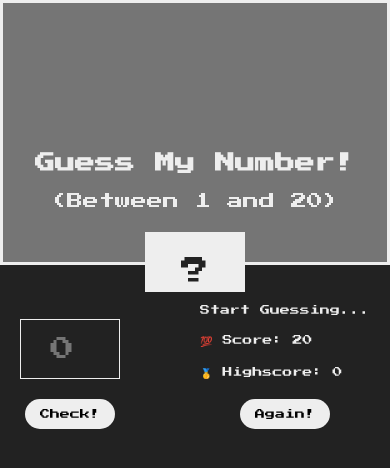
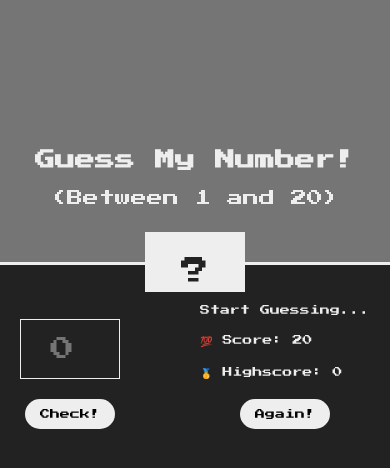
Before and after one commit to mannyAddisu/Guess-my-number, a plain HTML site: page index.html in a window 390 px wide. Drawn offline with Linux system fonts and the light colour scheme.

Commit message:
Update style.css

```diff
--- a/style.css
+++ b/style.css
@@ -79,7 +79,7 @@ input {
 @media (max-width: 900px) {
   header {
     padding-top: 150px;
-    border: 3px solid #eee;
+    border-bottom: 3px solid #eee;
   }
   header h1 {
     font-size: 20px;
```
